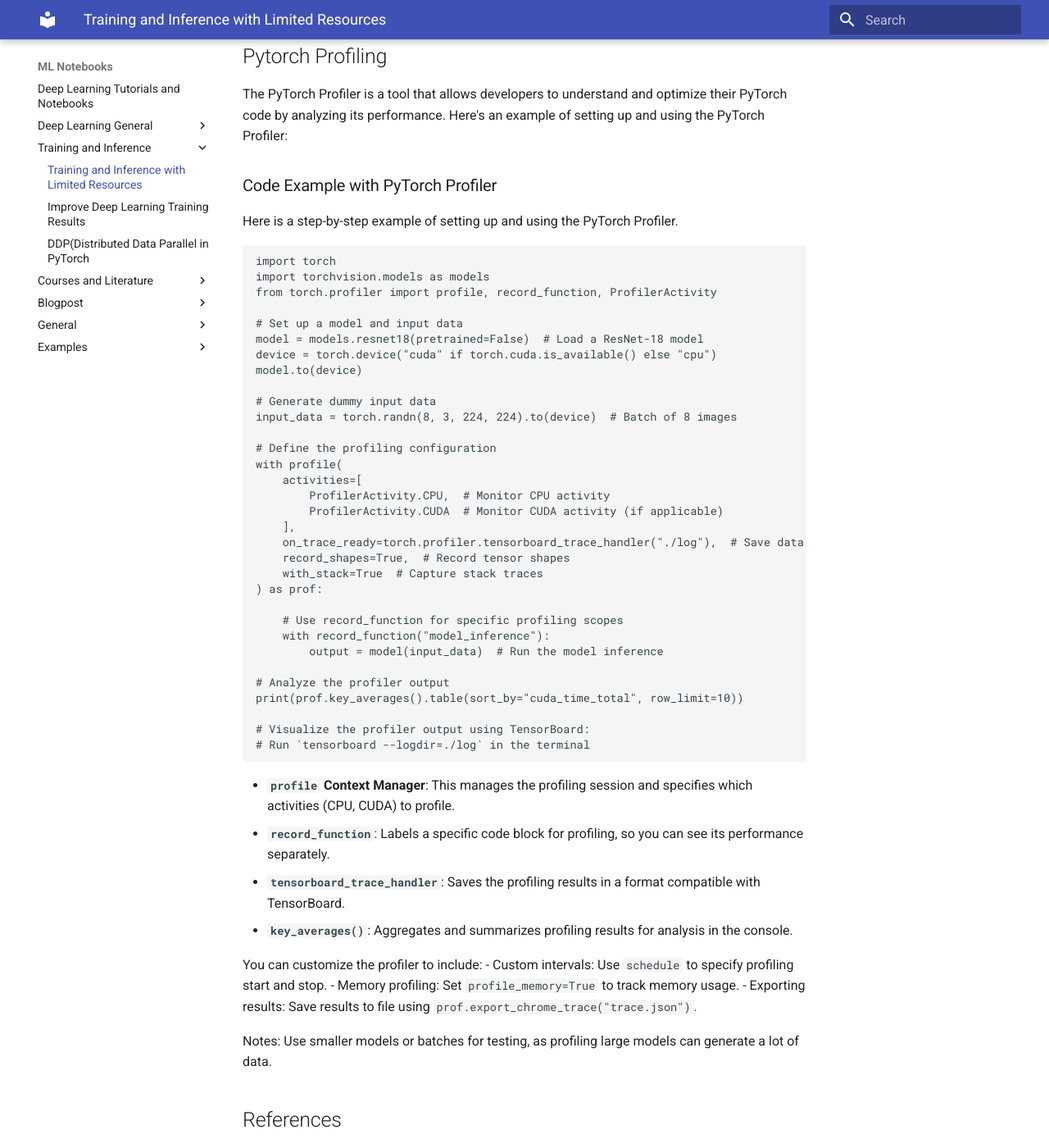
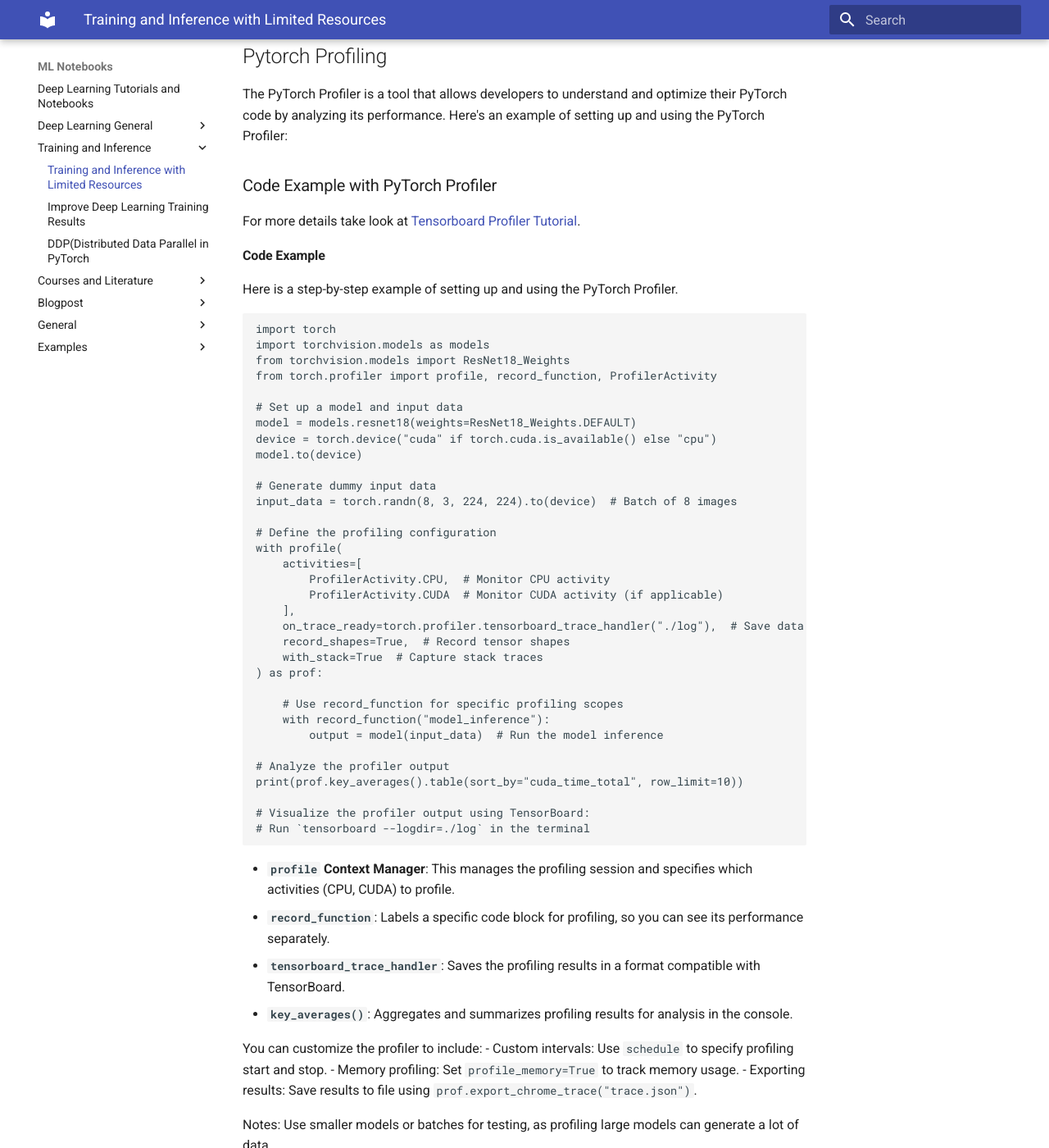
Before and after one commit to fkariminejadasl/ml-notebooks, an MkDocs documentation site: the page built from docs/resource_limitations.md, in a window 1280 px wide and 1400 px high, scrolled down 2594 px. Shown: the whole window at 82% size. Built offline with MkDocs 1.6.1 and Material for MkDocs 9.7.7, drawn with Linux system fonts in a browser that asks for light colours; some of the changed text lies outside the part shown.

Commit message:
correct for profiler

````diff
--- a/docs/resource_limitations.md
+++ b/docs/resource_limitations.md
@@ -95,15 +95,20 @@
 
 ### Code Example with PyTorch Profiler
 
+For more details take look at [Tensorboard Profiler Tutorial](https://pytorch.org/tutorials/intermediate/tensorboard_profiler_tutorial.html).
+
+#### Code Example
+
 Here is a step-by-step example of setting up and using the PyTorch Profiler.
 
 ```python
 import torch
 import torchvision.models as models
+from torchvision.models import ResNet18_Weights
 from torch.profiler import profile, record_function, ProfilerActivity
 
 # Set up a model and input data
-model = models.resnet18(pretrained=False)  # Load a ResNet-18 model
+model = models.resnet18(weights=ResNet18_Weights.DEFAULT)
 device = torch.device("cuda" if torch.cuda.is_available() else "cpu")
 model.to(device)
 
@@ -145,6 +150,12 @@
 
 Notes: Use smaller models or batches for testing, as profiling large models can generate a lot of data.
 
+#### Visualize the profiler output
+
+After generating a trace, simply drag the `trace.json` generated in `log` file (example above) into [Perfetto UI](https://ui.perfetto.dev) or in chrome browser by typing `chrome://tracing` to visualize your profile.
+
+The TensorBoard integration with the PyTorch profiler is now deprecated. But if you still want to use TensorBoard you should install `pip install torch_tb_profiler` and then use `tensorboard --logdir=./log`
+
 
 ## References
 
````
